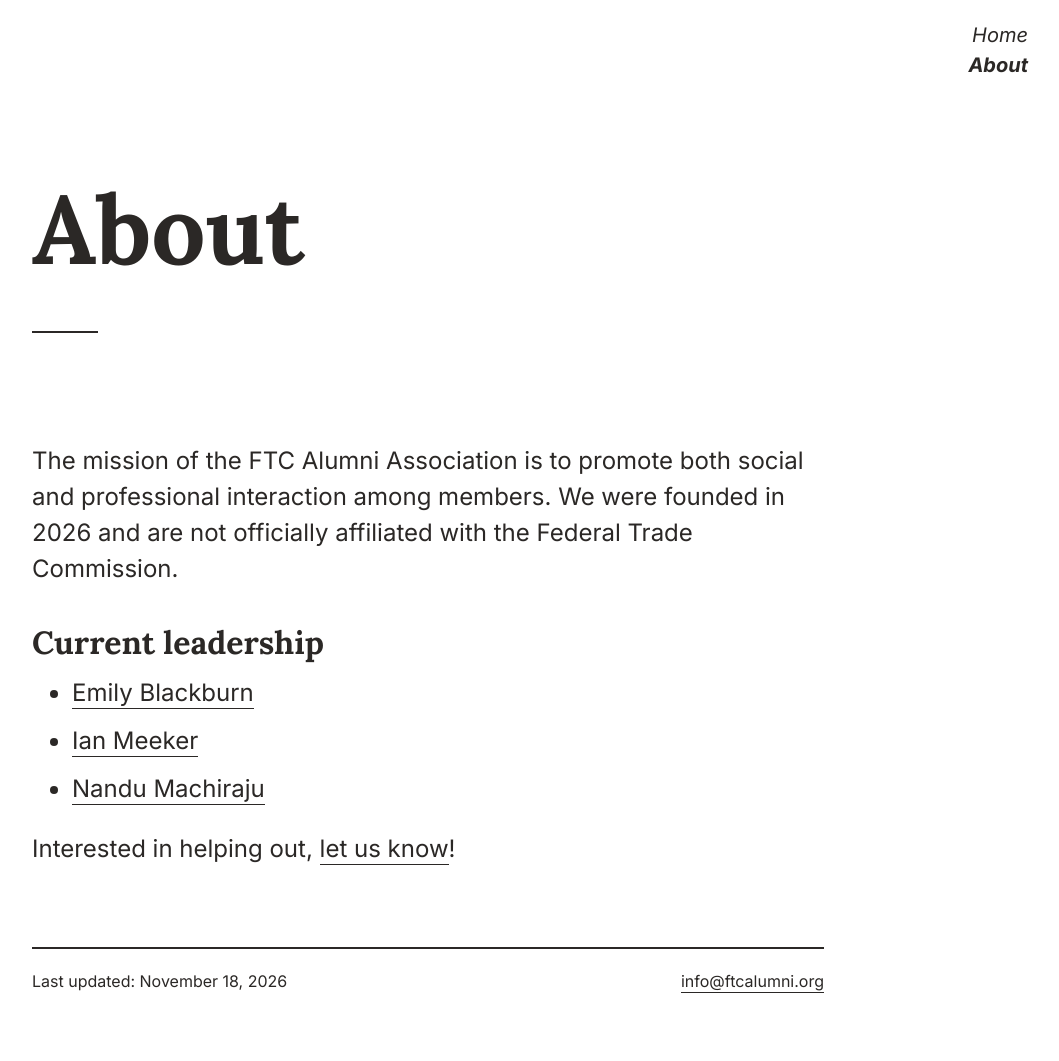
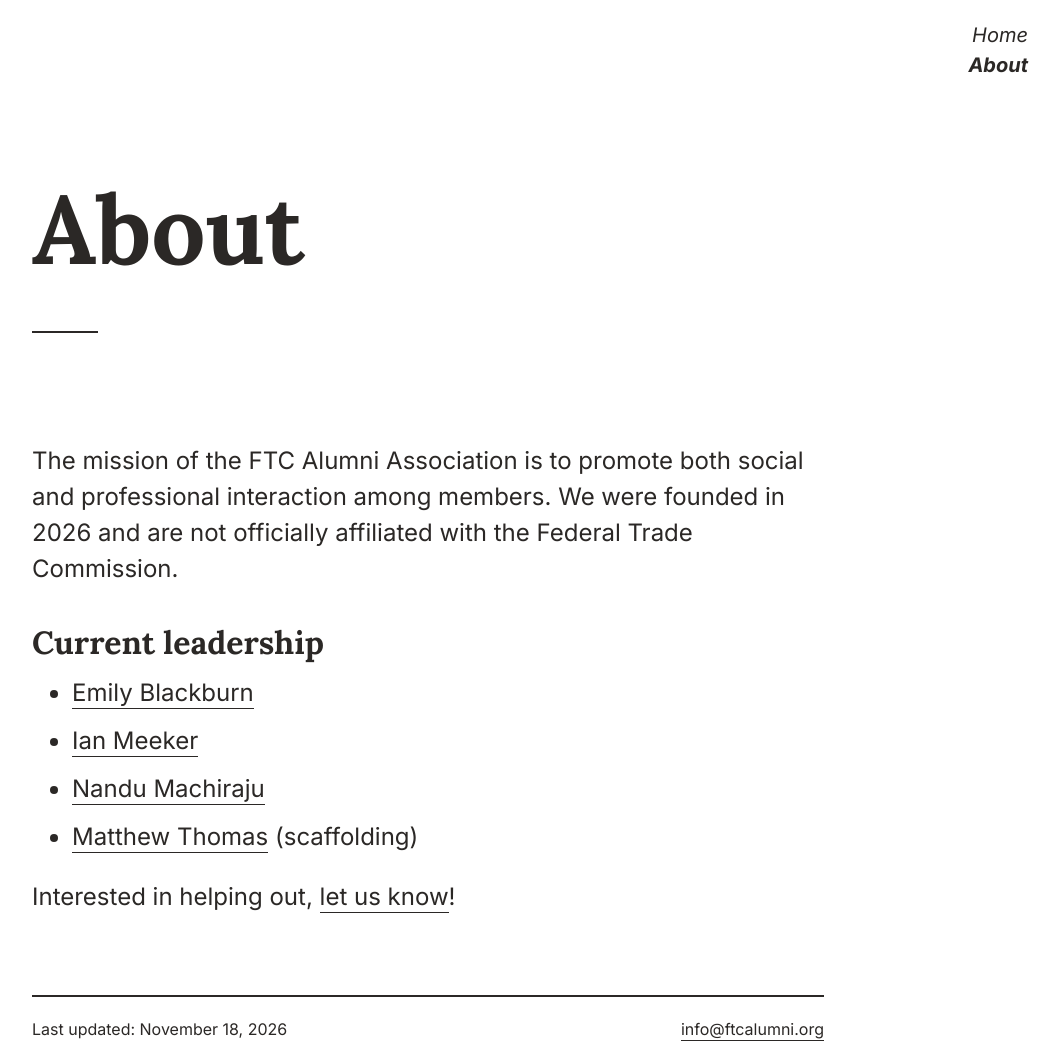
Before and after one commit to ftcalumni/ftcalumni.org, a Jekyll site: the page built from about.md, in a window 1280 px wide. Shown: the whole page, without its empty margins (212-1271 px from the left). Built offline with Jekyll 4.4.1, drawn with Linux system fonts in a browser that asks for light colours; before the commit the page ends 1013 px from its top, so only the background shows below that.

Commit message:
Add Matthew Thomas to the about.md team list

```diff
--- a/about.md
+++ b/about.md
@@ -11,5 +11,6 @@ The mission of the FTC Alumni Association is to promote both social and professi
 * [Emily Blackburn](https://www.kslaw.com/people/emily-blackburn)
 * [Ian Meeker](https://imeeker.com)
 * [Nandu Machiraju](https://www.linkedin.com/in/nmachiraju)
+* [Matthew Thomas](https://www.matthewthom.as) (scaffolding)
 
 Interested in helping out, [let us know](info@ftcalumni.org)!
```
